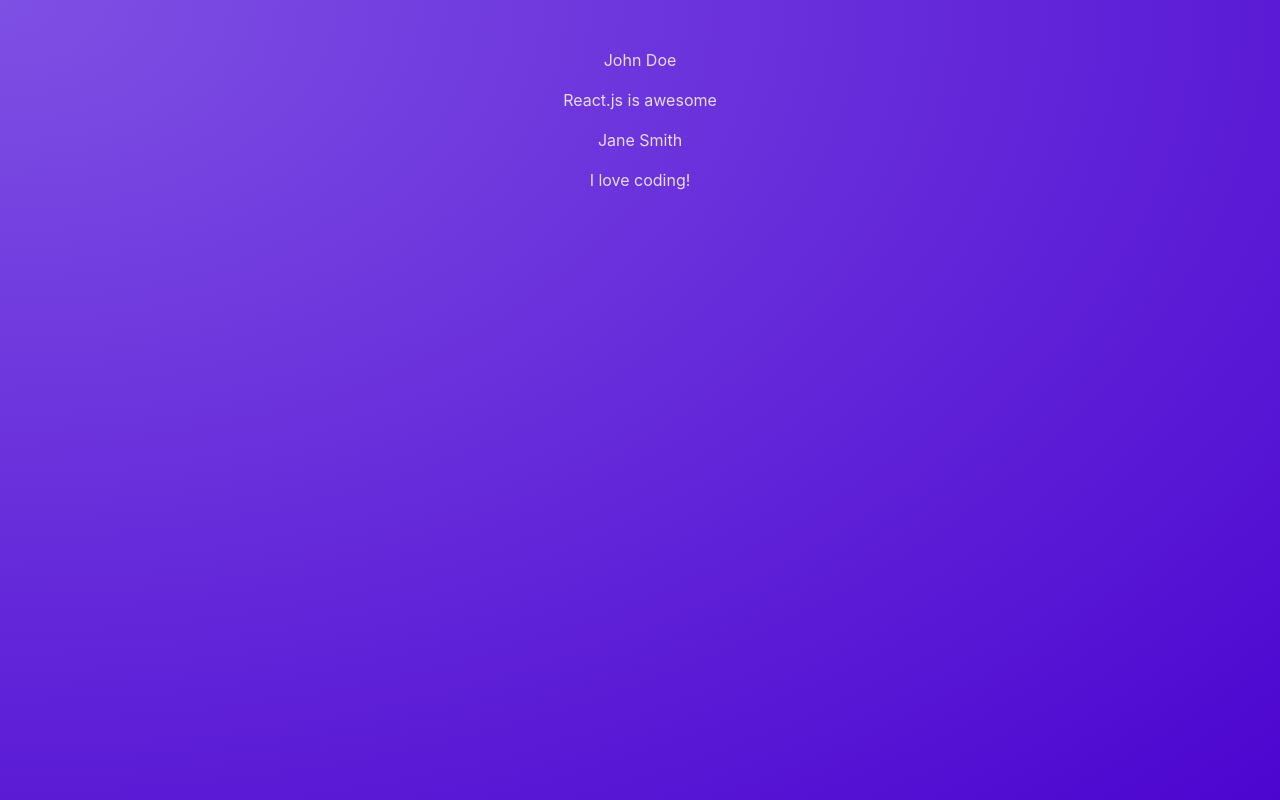
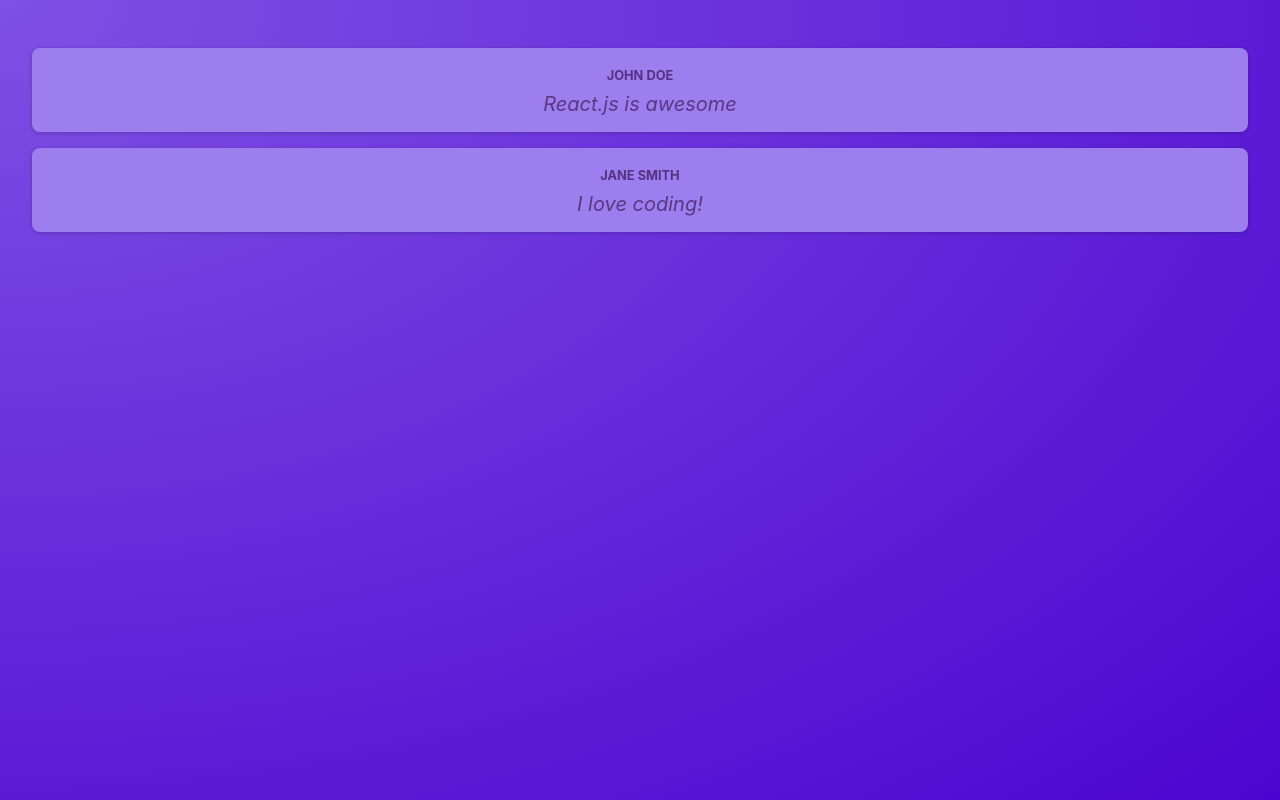
Before and after one commit to Morton358/react-crash-course, a React (Vite) app: page / in a window 1280 px wide. Built offline with nearby package versions, Linux system fonts and the light colour scheme.

Commit message:
created some CSS using CSS Modules

```diff
--- /dev/null
+++ b/src/components/Post.module.css
@@ -0,0 +1,42 @@
+.post
+{
+  margin: 1rem 0;
+  padding: 1rem;
+  background-color: #9c7eee;
+  border-radius: 8px;
+  box-shadow: 0 1px 4px rgba(0, 0, 0, 0.2);
+  animation: animate-in 1s ease-out forwards;
+}
+
+.author
+{
+  font-size: 0.8rem;
+  font-weight: bold;
+  color: #543280;
+  margin: 0;
+  text-transform: uppercase;
+}
+
+.text
+{
+  white-space: pre-wrap;
+  font-size: 1.25rem;
+  margin: 0.25rem 0 0 0;
+  color: #593884;
+  font-style: italic;
+}
+
+@keyframes animate-in
+{
+  from
+  {
+    opacity: 0;
+    transform: translateY(1rem);
+  }
+
+  to
+  {
+    opacity: 1;
+    transform: translateY(0);
+  }
+}
--- a/src/components/Post.tsx
+++ b/src/components/Post.tsx
@@ -1,8 +1,10 @@
+import classes from './Post.module.css';
+
 function Post(props: { author?: string; body?: string }) {
   return (
-    <div>
-      <p>{props.author}</p>
-      <p>{props.body}</p>
+    <div className={classes.post}>
+      <p className={classes.author}>{props.author}</p>
+      <p className={classes.text}>{props.body}</p>
     </div>
   );
 }
```
